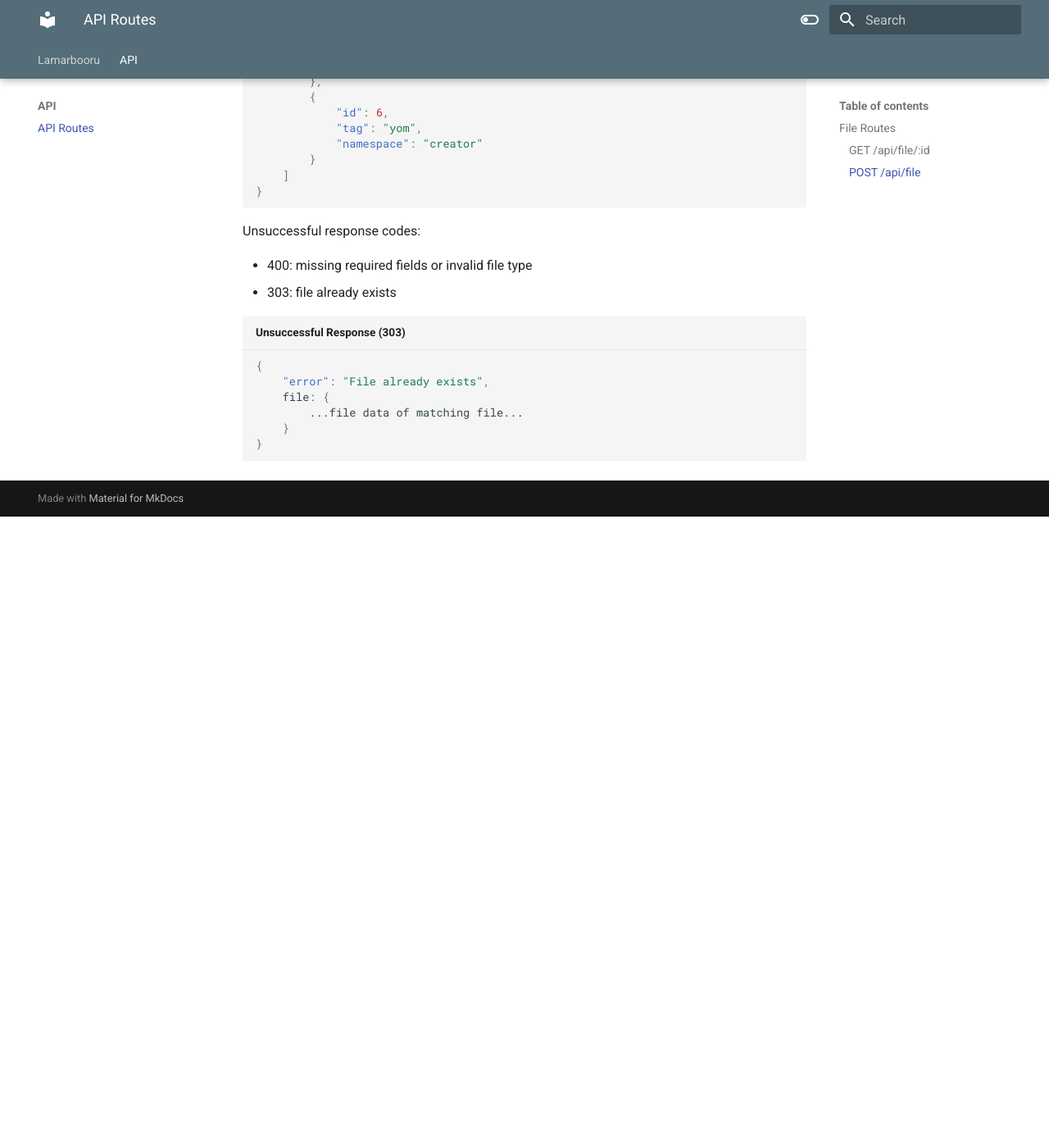
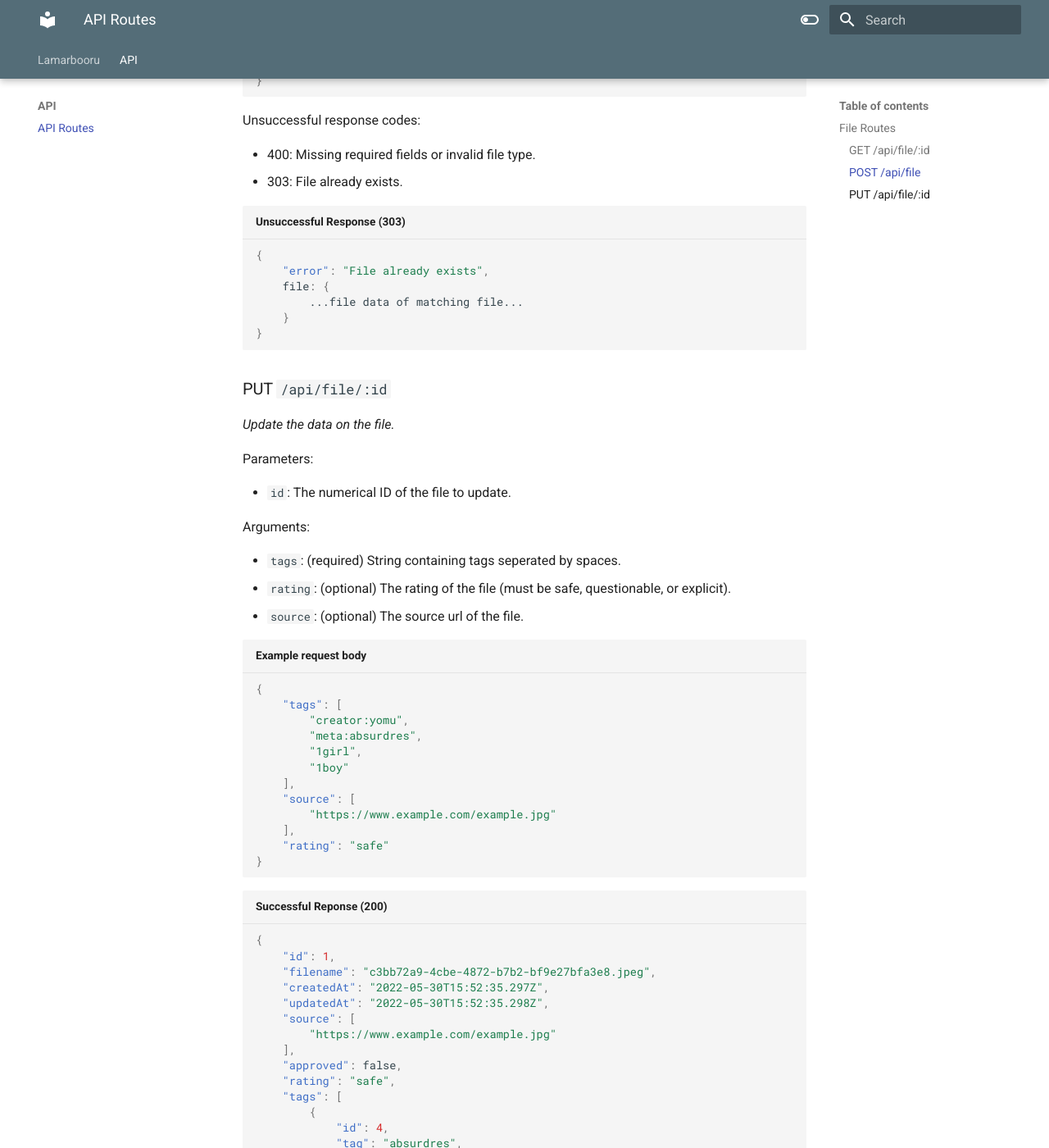
Before and after one commit to aylamar/lamarbooru, an MkDocs documentation site: the page built from docs/api.md, in a window 1280 px wide and 1400 px high, scrolled down 2042 px. Shown: the whole window at 82% size. Built offline with MkDocs 1.6.1 and Material for MkDocs 9.7.7, drawn with Linux system fonts in a browser that asks for light colours; before the commit the page ends 2672 px from its top, so only the background shows below that; some of the changed text lies outside the part shown.

Commit message:
docs: update docs for update file endpoint

````diff
--- a/docs/api.md
+++ b/docs/api.md
@@ -44,12 +44,6 @@ Unsuccessful response codes:
 
 * 404: File not found.
 
-```json title="Unsuccessful Response (404)"
-{
-    "error": "No files found"
-}
-```
-
 ### POST `/api/file`
 
 _Add a new file to the database._
@@ -58,8 +52,8 @@ Arguments:
 
 * `file`: (required) The file to upload.
 * `creator`: (optional) The creator of the file.
+* `rating`: (optional) The rating of the file (must be safe, questionable, or explicit).
 * `tags`:  (optional) String containing tags seperated by spaces.
-* `rating`: (optional) The rating of the file (must be safe, questionable, or explicit).
 
 ```json title="Example request body"
 {
@@ -100,8 +94,8 @@ Arguments:
 ```
 Unsuccessful response codes:
 
-* 400: missing required fields or invalid file type
-* 303: file already exists
+* 400: Missing required fields or invalid file type.
+* 303: File already exists.
 
 ```json title="Unsuccessful Response (303)"
 {
@@ -111,3 +105,86 @@ Unsuccessful response codes:
     }
 }
 ```
+
+### PUT `/api/file/:id`
+
+_Update the data on the file._
+
+Parameters:
+
+* `id`: The numerical ID of the file to update.
+
+Arguments:
+
+* `tags`:  (required) String containing tags seperated by spaces.
+* `rating`: (optional) The rating of the file (must be safe, questionable, or explicit).
+* `source`: (optional) The source url of the file.
+
+```json title="Example request body"
+{
+    "tags": [
+        "creator:yomu",
+        "meta:absurdres",
+        "1girl",
+        "1boy"
+    ],
+    "source": [
+        "https://www.example.com/example.jpg"
+    ],
+    "rating": "safe"
+}
+```
+
+```json title="Successful Reponse (200)"
+{
+    "id": 1,
+    "filename": "c3bb72a9-4cbe-4872-b7b2-bf9e27bfa3e8.jpeg",
+    "createdAt": "2022-05-30T15:52:35.297Z",
+    "updatedAt": "2022-05-30T15:52:35.298Z",
+    "source": [
+        "https://www.example.com/example.jpg"
+    ],
+    "approved": false,
+    "rating": "safe",
+    "tags": [
+        {
+            "id": 4,
+            "tag": "absurdres",
+            "namespace": "meta",
+            "_count": {
+                "files": 1
+            }
+        },
+        {
+            "id": 5,
+            "tag": "1girl",
+            "namespace": "tag",
+            "_count": {
+                "files": 1
+            }
+        },
+        {
+            "id": 7,
+            "tag": "yomu",
+            "namespace": "creator",
+            "_count": {
+                "files": 1
+            }
+        },
+        {
+            "id": 8,
+            "tag": "1boy",
+            "namespace": "tag",
+            "_count": {
+                "files": 1
+            }
+        }
+    ]
+}
+```
+
+Unsuccessful response codes:
+
+* 400: Missing required fields or invalid field data.
+* 404: No file found with that id.
+* 500: Database error while updating file.
````
